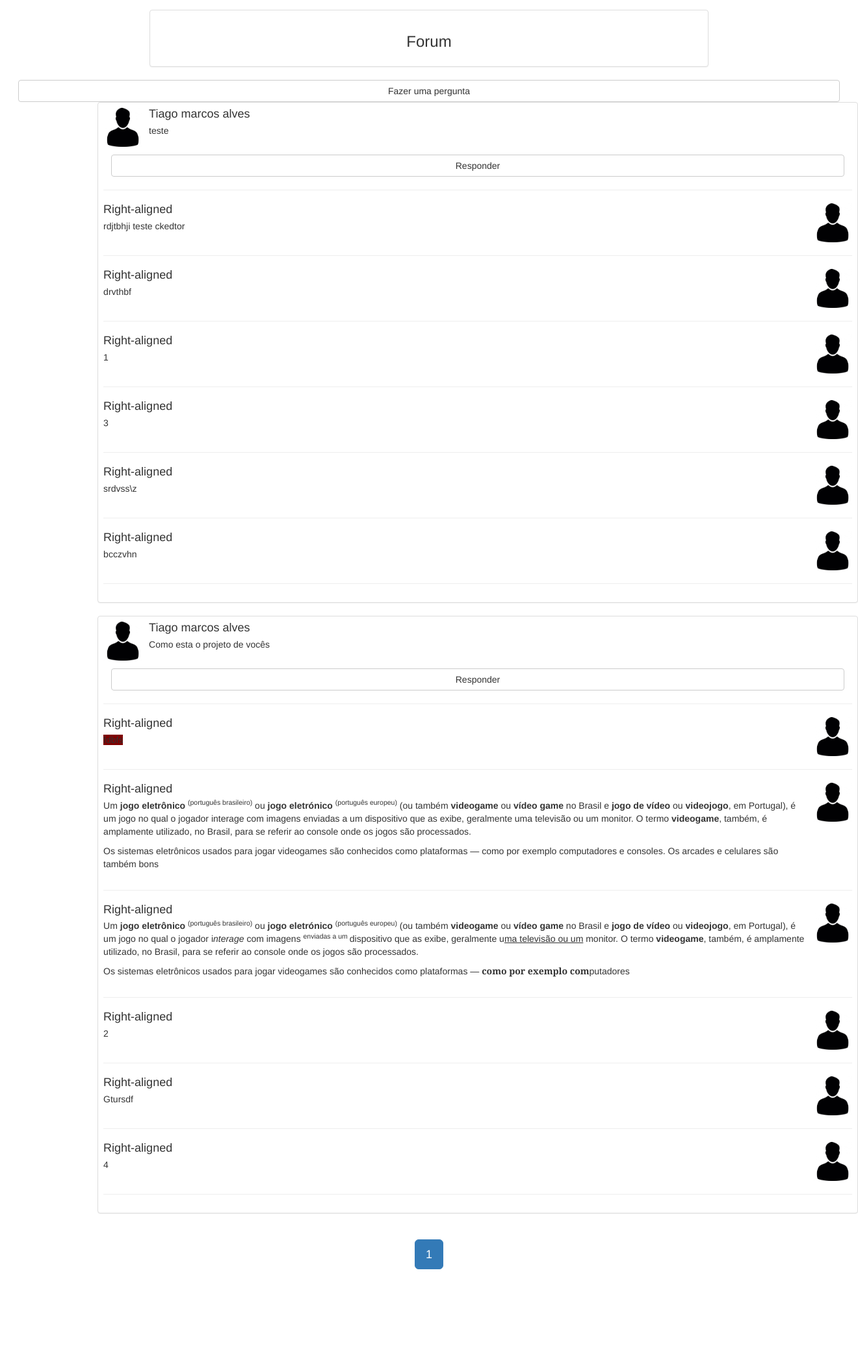
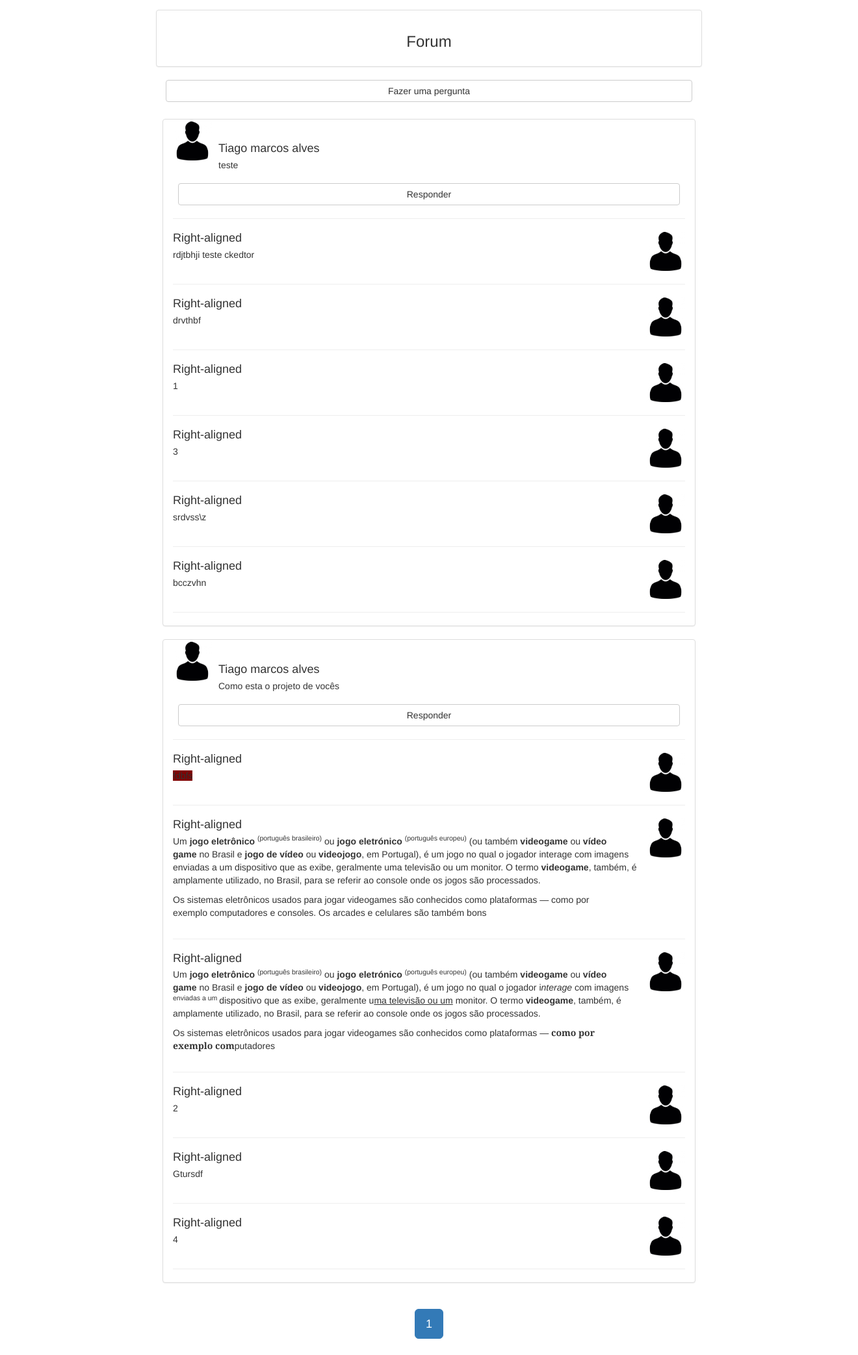
Before and after one commit to matheuspellisoli/SistemaDeAvalia-o, a PHP site: page /Calendario/Paginas/forum.php?pag=1 in a window 1320 px wide. Shown: the part 51-2137 px from the top of the page at 65% size. Before the commit the page ends 2005 px from the top, so only its background shows below. Run offline with PHP 8.4, Linux system fonts and the light colour scheme; data comes from the database, SQL or seed files in the repository; a map, chart or similar area stays blank; some libraries are stand-ins or nearby versions.

Commit message:
forum completo

```diff
--- a/Paginas/forum.php
+++ b/Paginas/forum.php
@@ -59,18 +59,24 @@ and open the template in the editor.
 
 
         <div class="col-lg-12" style="margin-top: 5%">
-
-
-        <div class="col-lg-2"></div>
+           <div class="col-lg-12">
+               <div class="col-lg-2"></div>
             <div class="panel panel-default col-lg-8">
                 <div class="panel-body" style="text-align:center;"><h3>Forum</h3></div>
             </div>
-      <form action="#" style="margin:1%;margin-bottom: 5%" method="post">
+        </div>
+        <div class="col-lg-12">
+               <div class="col-lg-2"></div>
+               <div class="col-lg-8" style="margin-bottom: 2%">
+                   <form action="../Paginas/PerguntarForum.php"  method="post">
       <button class="col-lg-12 btn btn-default" type="submit">Fazer uma pergunta</button>
 
   </form>
+            </div>
+        </div>
+    <div class="col-lg-12">
     <?php
-    $consulta = mysql_query("SELECT * FROM `forumpergunta` WHERE `idturma`= $IdTurma ORDER BY `forumpergunta`.`data` DESC ");
+    $consulta = mysql_query("SELECT * FROM `forumpergunta`  ORDER BY `forumpergunta`.`data` DESC ");
                     $linhas = mysql_num_rows($consulta);
                 //quantidade de conteudo exibido por pagina
 
@@ -93,17 +99,15 @@ and open the template in the editor.
 
     ?>
     <div class="col-lg-12">
-        <div class="col-lg-1"></div>
-        <div class="col-lg-8">
-
-            <div class="container panel panel-default" style="padding: 1%   ">
+        <div class="col-lg-2"></div>
+<div class="container panel panel-default col-lg-8" >
   <!-- Left-aligned media object -->
   <div class="media">
     <div class="media-left">
-        <img src="../user.jpg" class="media-object" style="width:60px">
+        <img src="../user.jpg" class="media-object" style="width:60px;margin-top:5%">
     </div>
     <div class="media-body">
-      <h4 class="media-heading">Tiago marcos alves</h4>
+      <h4 class="media-heading" style="margin-top:5%">Tiago marcos alves</h4>
       <p><?php echo "$pergunta";  ?></p>
     </div>
       <form action="../Paginas/ResposderForum.php" style="margin:1%" method="post">
@@ -131,22 +135,21 @@ and open the template in the editor.
     </div>
   </div>
   <hr>
-      <?php
-
-                   }
-
-
+    <?php
+    }
   ?>
 </div>
+        <div class="col-lg-2"></div>
     </div>
-        </div>
+
       <?php
 
                    }
                    }
 
   ?>
-
+          </div>
+   </div>
 
    <div class="col-sm-12" align="center">
 
```
Also changed, not shown: Paginas/PerguntarForum.php (added, +60 -0 lines), funcao/FuncPerguntarForum.php (added, +12 -0 lines).
